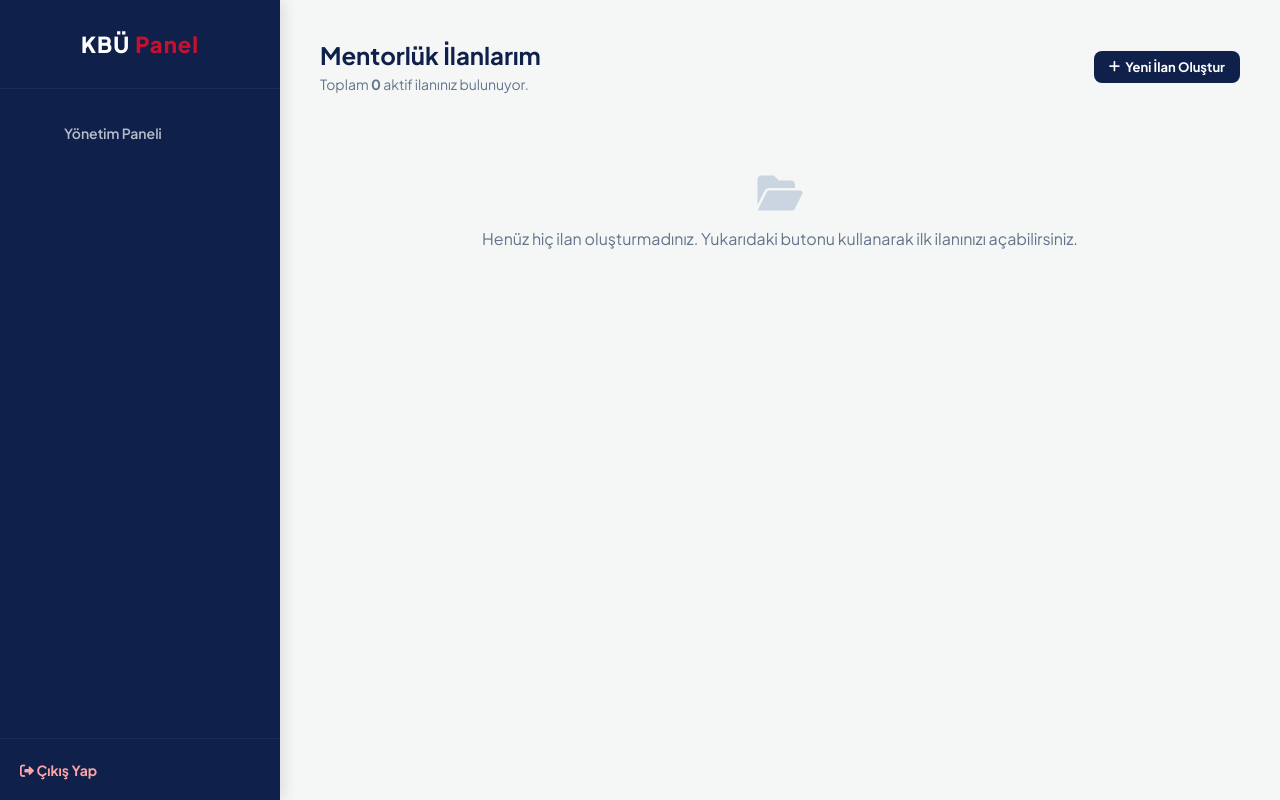
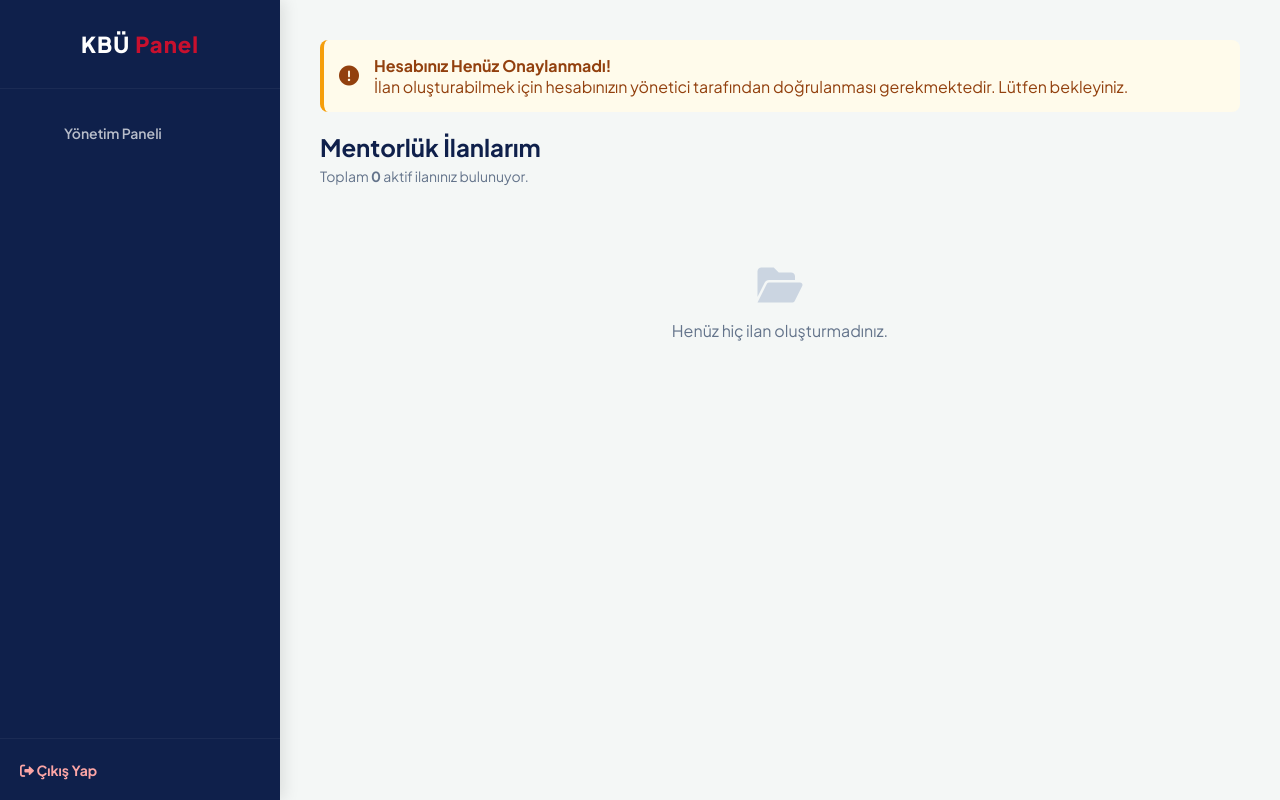
Before and after one commit to Sila-Donmez/KARIYER-ODAKLI-MEZUN-DAYANISMA-FORMU, a PHP site: page /mentor/mentor_my_ads.php in a window 1280 px wide. Run offline with PHP 8.4, Linux system fonts and the light colour scheme; a user stored in the database is signed in; data comes from the database, SQL or seed files in the repository.

Commit message:
Update mentor_my_ads.php

```diff
--- a/kariyer_platformu/mentor/mentor_my_ads.php
+++ b/kariyer_platformu/mentor/mentor_my_ads.php
@@ -8,6 +8,14 @@ if (!isset($_SESSION['user_id'])) {
 }
 $graduate_id = $_SESSION['user_id'];
 
+// Kullanıcı durumunu kontrol et
+$check_sql = "SELECT role, is_verified FROM users WHERE id = $graduate_id";
+$check_res = mysqli_query($conn, $check_sql);
+$user_status = mysqli_fetch_assoc($check_res);
+
+$is_approved = ($user_status && $user_status['role'] === 'graduate' && $user_status['is_verified'] == 1);
+
+// İlanları çek
 $sql = "SELECT ads_id, title, expertise, created_at FROM mentor_ads WHERE graduate_id = $graduate_id ORDER BY created_at DESC";
 $result = mysqli_query($conn, $sql);
 $my_ads = mysqli_fetch_all($result, MYSQLI_ASSOC);
@@ -28,19 +36,33 @@ $total_ads = count($my_ads);
         <?php include '../includes/sidebar.php'; ?>
 
         <main class="main-content">
+            <!-- Onaylı Değilse Uyarı Mesajı -->
+            <?php if (!$is_approved): ?>
+                <div style="background: #fffbeb; border-left: 4px solid #f59e0b; color: #92400e; padding: 15px; margin-bottom: 20px; border-radius: 8px; display: flex; align-items: center; gap: 15px;">
+                    <i class="fa-solid fa-circle-exclamation" style="font-size: 20px;"></i>
+                    <div>
+                        <strong>Hesabınız Henüz Onaylanmadı!</strong><br>
+                        İlan oluşturabilmek için hesabınızın yönetici tarafından doğrulanması gerekmektedir. Lütfen bekleyiniz.
+                    </div>
+                </div>
+            <?php endif; ?>
+
             <div class="page-header" style="display: flex; justify-content: space-between; align-items: center;">
                 <div>
                     <h1 class="page-title">Mentorlük İlanlarım</h1>
                     <p class="page-subtitle">Toplam <strong><?= $total_ads ?></strong> aktif ilanınız bulunuyor.</p>
                 </div>
-                <a href="mentor_ads_create.php" class="btn-sm btn-action"><i class="fa-solid fa-plus"></i> Yeni İlan Oluştur</a>
+                <!-- Sadece onaylıysa buton görünür -->
+                <?php if ($is_approved): ?>
+                    <a href="mentor_ads_create.php" class="btn-sm btn-action"><i class="fa-solid fa-plus"></i> Yeni İlan Oluştur</a>
+                <?php endif; ?>
             </div>
 
             <div class="mentor-grid">
                 <?php if ($total_ads === 0): ?>
                     <div class="empty-state" style="grid-column: 1 / -1;">
                         <i class="fa-solid fa-folder-open"></i>
-                        <p>Henüz hiç ilan oluşturmadınız. Yukarıdaki butonu kullanarak ilk ilanınızı açabilirsiniz.</p>
+                        <p>Henüz hiç ilan oluşturmadınız.</p>
                     </div>
                 <?php else: ?>
                     <?php foreach ($my_ads as $ad): ?>
```
